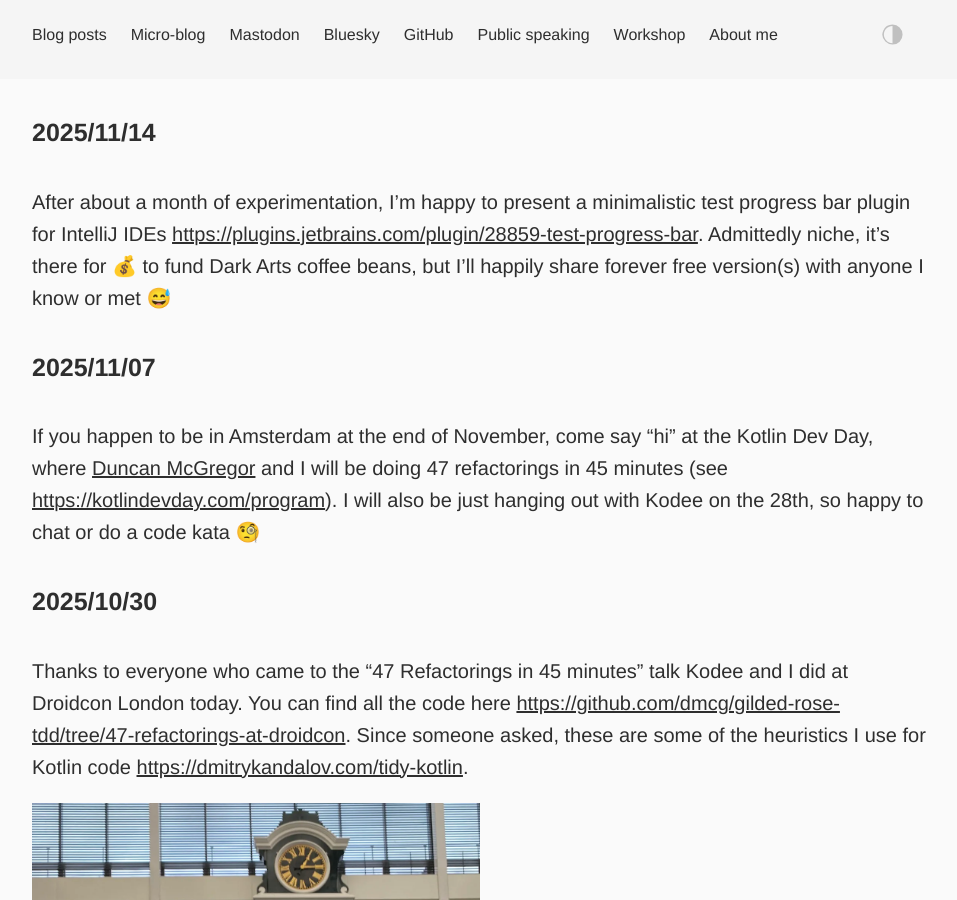
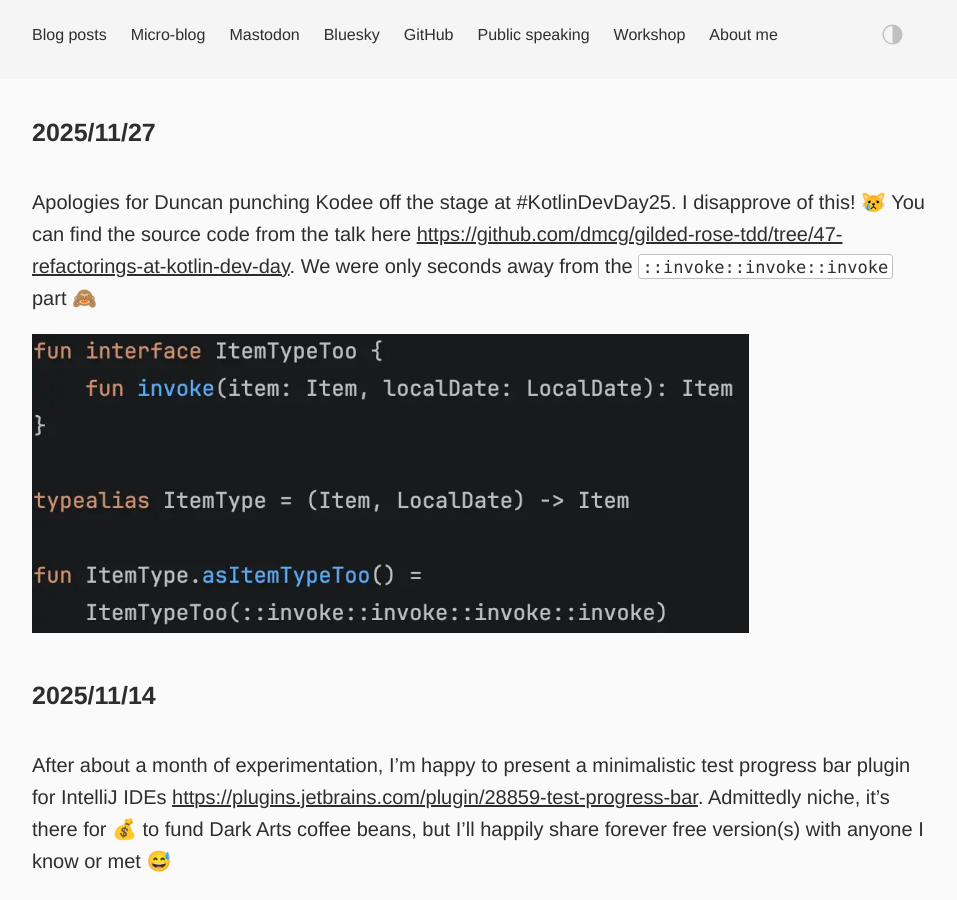
Before and after one commit to dkandalov/dkandalov.github.io, a Jekyll site: the page built from micro-blog.md, in a window 1280 px wide and 900 px high. Shown: the whole window, without its empty margins (160-1117 px from the left). Built offline with Jekyll 4.4.1, drawn with Linux system fonts in a browser that asks for light colours.

Commit message:
updated micro-blog

```diff
--- a/micro-blog.md
+++ b/micro-blog.md
@@ -2,6 +2,11 @@
 layout: post
 permalink: /micro-blog/
 ---
+
+#### 2025/11/27
+Apologies for Duncan punching Kodee off the stage at #KotlinDevDay25. I disapprove of this! 😿 You can find the source code from the talk here <https://github.com/dmcg/gilded-rose-tdd/tree/47-refactorings-at-kotlin-dev-day>. We were only seconds away from the `::invoke::invoke::invoke` part 🙈
+
+<img src="../assets/images/micro-blog/2025-11-27.webp" width="80%" height="80%"/>
 
 #### 2025/11/14
 After about a month of experimentation, I'm happy to present a minimalistic test progress bar plugin for IntelliJ IDEs <https://plugins.jetbrains.com/plugin/28859-test-progress-bar>. Admittedly niche, it's there for 💰 to fund Dark Arts coffee beans, but I'll happily share forever free version(s) with anyone I know or met 😅
```
Also changed, not shown: assets/images/micro-blog/2025-11-27.webp (added).
